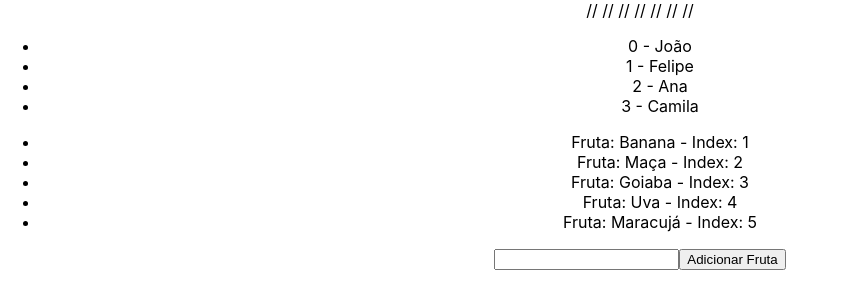
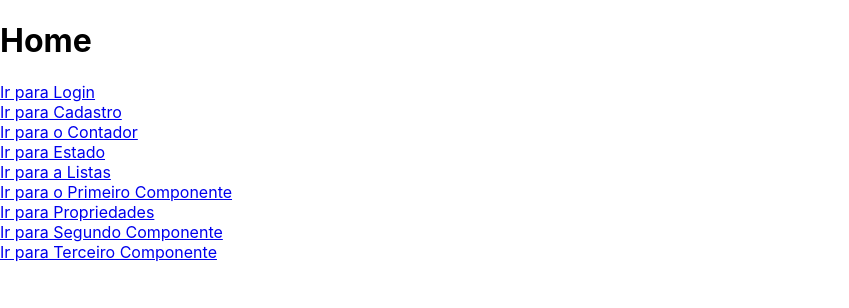
Before and after one commit to brunofranklin/react-serratech, a React (Create React App) app: page / in a window 1280 px wide. Shown: the top 308 px of the page, without its empty margins (0-849 px from the left). Built offline with nearby package versions, Linux system fonts and the light colour scheme.

Commit message:
Exercicio Route

```diff
--- a/package.json
+++ b/package.json
@@ -8,6 +8,7 @@
     "@testing-library/user-event": "^13.5.0",
     "react": "^18.1.0",
     "react-dom": "^18.1.0",
+    "react-router-dom": "^6.3.0",
     "react-scripts": "5.0.1",
     "web-vitals": "^2.1.4"
   },
--- a/src/App.js
+++ b/src/App.js
@@ -1,9 +1,10 @@
-import { useState } from "react";
+// import { useState } from "react";
 import "./App.css"
-import Cadastro from "./components/Cadastro";
-import Contador from "./components/Contador";
-import Listas from "./components/Listas";
-import Propriedades from "./components/Propriedades";
+// import Cadastro from "./components/Cadastro";
+// import Contador from "./components/Contador";
+// import Listas from "./components/Listas";
+// import Propriedades from "./components/Propriedades";
+import ToDoList from "./components/ToDoList/ToDoList";
 // import Estado from "./components/Estado";
 
 
@@ -16,15 +17,16 @@ const App = () => {
 
   return(
     <div className="App">
-  //     {/* <Estado /> */}
-  //     {/* <Propriedades name={nome} idade={31} /> */}
-  //    {/*<Contador meuNome={nome}/>*/}
-  //    {/*<Cadastro/>*/}
-  //    {/*<img src="logo192.png" alt="Descrição de Imagem"/>*/}
-  //    {/*condicao && <h1>Apareci pois era verdadeiro</h1>*/}
+      {/* <Estado /> */}
+     {/* <Propriedades name={nome} idade={31} /> */}
+    {/*<Contador meuNome={nome}/>*/}
+    {/*<Cadastro/>*/}
+     {/*<img src="logo192.png" alt="Descrição de Imagem"/>*/}
+     {/*condicao && <h1>Apareci pois era verdadeiro</h1>*/}
 
-  //  {/*condicao ? <h1>Condição Verdadeira</h1> : <h1>Condição Falsa</h1>*/}
-  <Listas/>
+   {/*condicao ? <h1>Condição Verdadeira</h1> : <h1>Condição Falsa</h1>*/}
+   {/*<Listas/>*/}
+  {/* <ToDoList/> */}
     </div>
 
   );
--- /dev/null
+++ b/src/components/ToDoList/ToDoList.js
@@ -0,0 +1,46 @@
+import { useState, useEffect } from 'react';
+import Card from './components/card'
+
+
+const ToDoList = () => {
+    const [tarefas, setTarefas] = useState([])
+    const [novaTarefa, setNovaTarefa] = useState("")
+
+
+    const handleCadastrar = () => {
+        if(novaTarefa === "") return;
+        setTarefas([...tarefas, novaTarefa]);
+        setNovaTarefa("")
+    }
+
+        const apagarTarefas = () => {
+            setTarefas([])
+    }
+
+
+    useEffect(() => {
+        console.log(tarefas);
+    },[tarefas])
+
+    // ['a', 'b', 'c', 'd'].map
+    return(
+        <>
+            <h1>Lista de Tarefas</h1>
+            <input type="text" placeholder='Insira uma tarefa nova' value={novaTarefa} onChange={(e) => setNovaTarefa(e.target.value)} />
+            <button onClick={handleCadastrar}>Cadastrar Tarefa</button>
+            <button onClick={apagarTarefas}>Apagar Tarefa</button>
+
+            {/* {tarefas.map((tarefa, count) => (
+                // <p key={count}>{count + 1} - {tarefa}</p>
+                <Card data={tarefa}/>
+
+            ))} */}
+
+            <Card data={tarefas}/>
+
+
+        </>
+    );
+}
+
+export default ToDoList;
--- /dev/null
+++ b/src/components/ToDoList/components/card/index.js
@@ -0,0 +1,11 @@
+const Card = ({data}) => {
+    return (
+        <>
+            {data.map((item, index) => (
+                <h1 key={index}>{index + 1} - {item}</h1>
+            ))}
+        </>
+    );
+}
+
+export default Card;
--- a/src/index.js
+++ b/src/index.js
@@ -2,11 +2,44 @@ import React from 'react';
 import ReactDOM from 'react-dom/client';
 import './index.css';
 import App from './App';
+import {BrowserRouter, Routes, Route, Navigate} from 'react-router-dom';
+import Home from './pages/Home';
+import Contato from './pages/Contato';
+import Login from './pages/Login';
+import Cadastro from './components/Cadastro';
+import Contador from './components/Contador';
+import Estado from './components/Estado';
+import Listas from './components/Listas';
+import PrimeiroComponente from './components/PrimeiroComponente';
+import Propriedades from './components/Propriedades';
+import SegundoComponente from './components/SegundoComponente';
+import TerceiroComponente from './components/TerceiroComponente';
+
+
 
 
 const root = ReactDOM.createRoot(document.getElementById('root'));
 root.render(
   <React.StrictMode>
-    <App />
+    <BrowserRouter>
+      <Routes>
+        <Route path='/' element={<Home />}/>
+        <Route path='/contato' element={<Contato />}/>
+        <Route path='/login' element={<Login />}/>
+        <Route path='*' element={<Navigate to='/' />} />
+        <Route path='/Cadastro' element={<Cadastro />}/>
+        <Route path='/Contador' element={<Contador />}/>
+        <Route path='/Estado' element={<Estado/>}/>
+        <Route path='/Listas' element={<Listas />}/>
+        <Route path='/PrimeiroComponente' element={<PrimeiroComponente />}/>
+        <Route path='/Propriedades' element={<Propriedades />}/>
+        <Route path='/SegundoCOmponente' element={<SegundoComponente />}/>
+        <Route path='/TerceiroComponente' element={<TerceiroComponente />}/>
+
+
+
+      </Routes>
+    </BrowserRouter>
+
   </React.StrictMode>
 );
--- /dev/null
+++ b/src/pages/Contato/index.js
@@ -0,0 +1,9 @@
+
+
+const Contato = () => {
+    return(
+        <h1>Contato</h1>
+    );
+}
+
+export default Contato;
--- /dev/null
+++ b/src/pages/Home/index.js
@@ -0,0 +1,27 @@
+
+import { Link } from "react-router-dom";
+
+const Home = () => {
+    return(
+        <>
+        <h1>Home</h1>
+        <Link to='Login'> Ir para Login</Link><br/>
+        <Link to='Cadastro'>Ir para Cadastro</Link><br/>
+        <Link to='Contador'>Ir para o Contador</Link><br/>
+        <Link to='Estado'>Ir para Estado</Link><br/>
+        <Link to='Listas'>Ir para a Listas</Link><br/>
+        <Link to='PrimeiroComponente'>Ir para o Primeiro Componente</Link><br/>
+        <Link to='Propriedades'>Ir para Propriedades</Link><br/>
+        <Link to='SegundoComponente'>Ir para Segundo Componente</Link><br/>
+        <Link to='TerceiroComponente'>Ir para Terceiro Componente</Link><br/>
+
+
+
+
+
+        {/* <Link to ="Cadastro" state = { { from : "occupation" } } > Ir para Cadastro </ Link > */}
+        </>
+    );
+}
+
+export default Home;
--- /dev/null
+++ b/src/pages/Login/index.js
@@ -0,0 +1,12 @@
+import { Link } from "react-router-dom";
+
+const Login = () => {
+    return(
+        <>
+        <h1>Login</h1>
+        <Link to='Home'> Ir para Home</Link>
+        </>
+    );
+}
+
+export default Login;
```
Also changed, not shown: 1 other file (tests, documents, lock files or other folders).
